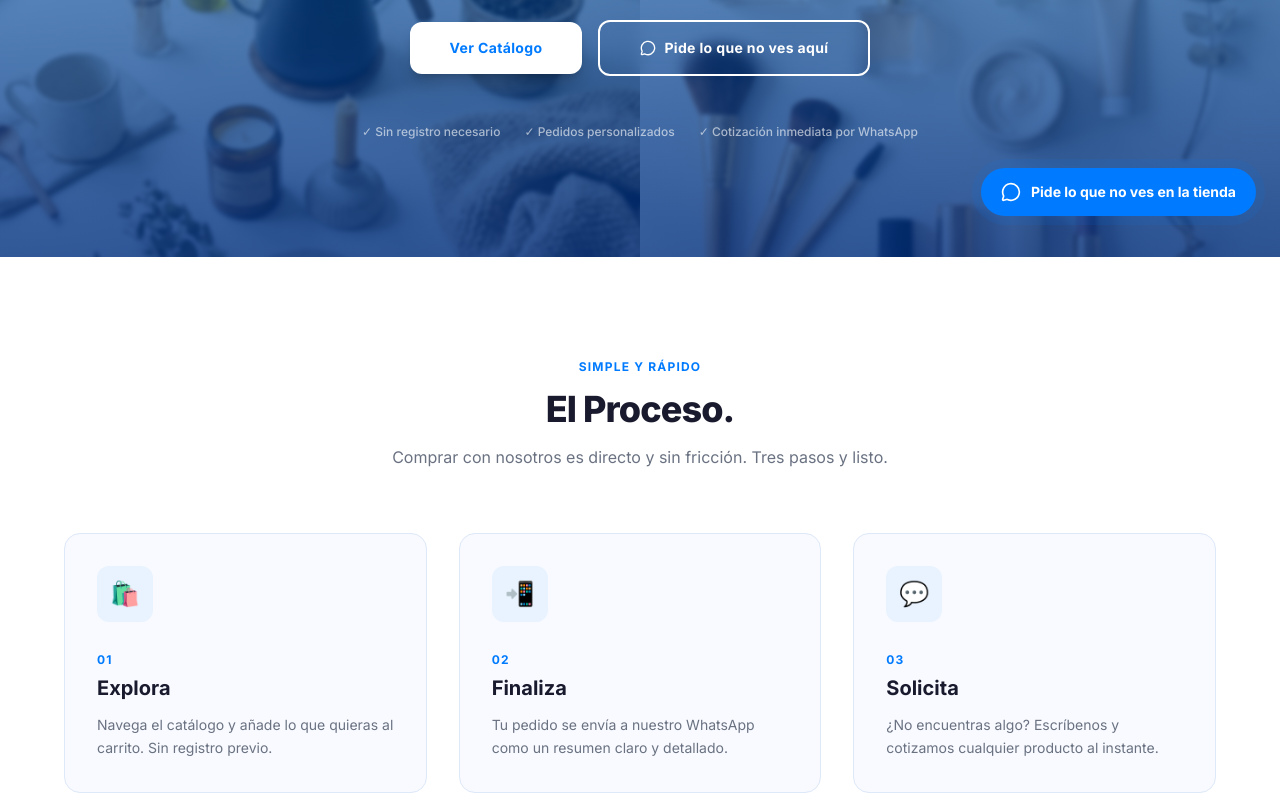
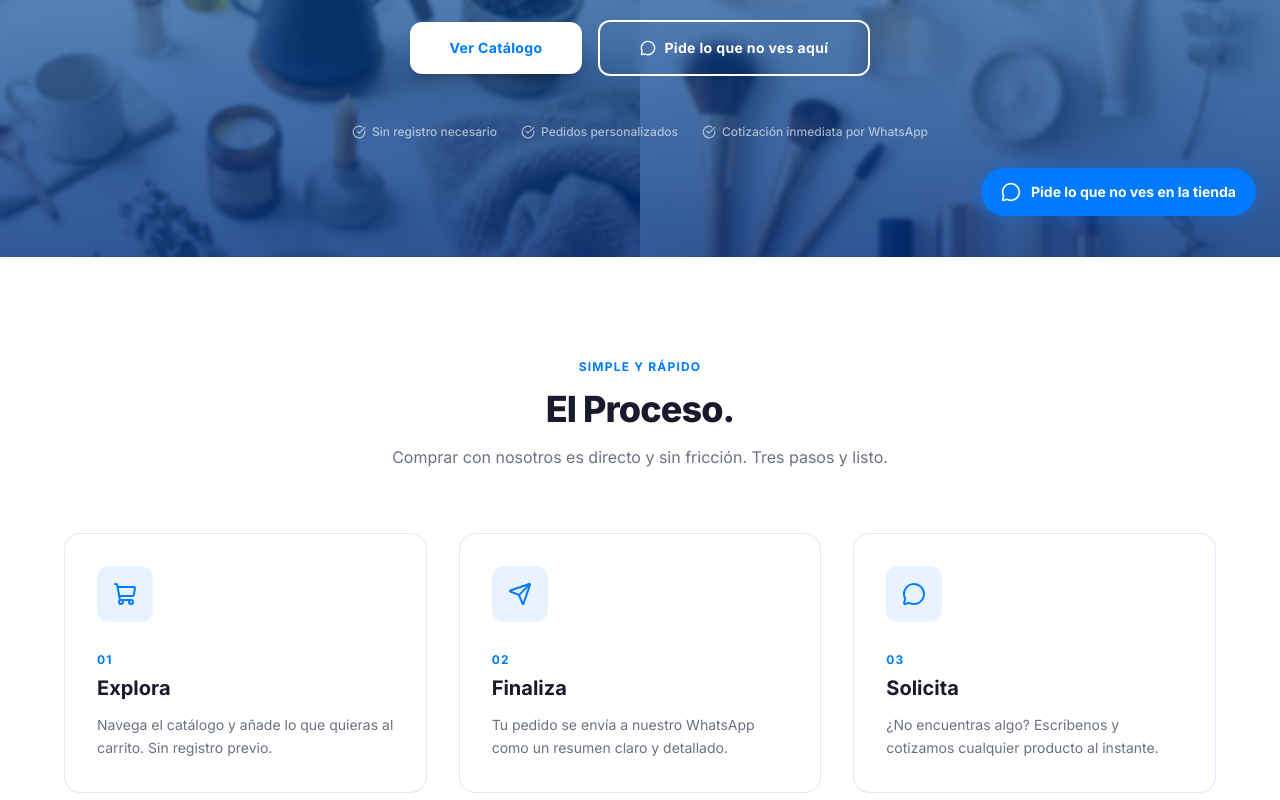
Before and after one commit to multiserviciosespecialescr/ecommerce, a Next.js app: page / in a window 1280 px wide. Shown: the part 560-1360 px from the top of the page. Built offline with nearby package versions, Linux system fonts and the light colour scheme.

Commit message:
UI: Fondo blanco puro, reemplazar todos los emojis con iconos Lucide

```diff
--- a/src/app/globals.css
+++ b/src/app/globals.css
@@ -12,7 +12,7 @@
   --brand: #007bff;
   --brand-dark: #0062cc;
   --brand-light: #e8f3ff;
-  --background: #f8faff;
+  --background: #ffffff;
   --foreground: #1a1a2e;
 }
 
--- a/src/app/page.tsx
+++ b/src/app/page.tsx
@@ -1,7 +1,7 @@
 "use client"
 
 import Link from 'next/link'
-import { Search, MessageCircle } from 'lucide-react'
+import { ShoppingCart, MessageCircle, CheckCircle, Sparkles, Send, Search } from 'lucide-react'
 
 export default function Home() {
   const handleCustomQuote = () => {
@@ -12,7 +12,7 @@ export default function Home() {
   }
 
   return (
-    <div className="w-full bg-[#f8faff]">
+    <div className="w-full bg-white">
 
       {/* ─── HERO ─── */}
       <section className="relative overflow-hidden min-h-[92vh] flex items-center justify-center">
@@ -41,7 +41,7 @@ export default function Home() {
 
           {/* Badge */}
           <div className="inline-flex items-center gap-2 bg-white/15 backdrop-blur-sm border border-white/30 rounded-full px-4 py-1.5 text-white/90 text-xs font-semibold tracking-widest uppercase mb-8">
-            ✦ Catálogo de Todo Tipo de Productos
+            <Sparkles className="w-3 h-3" /> Catálogo de Todo Tipo de Productos
           </div>
 
           {/* Título */}
@@ -74,9 +74,9 @@ export default function Home() {
 
           {/* Trust badges */}
           <div className="flex flex-wrap items-center justify-center gap-6 mt-12 text-white/60 text-xs font-medium">
-            <span>✓ Sin registro necesario</span>
-            <span>✓ Pedidos personalizados</span>
-            <span>✓ Cotización inmediata por WhatsApp</span>
+            <span className="flex items-center gap-1.5"><CheckCircle className="w-3.5 h-3.5" /> Sin registro necesario</span>
+            <span className="flex items-center gap-1.5"><CheckCircle className="w-3.5 h-3.5" /> Pedidos personalizados</span>
+            <span className="flex items-center gap-1.5"><CheckCircle className="w-3.5 h-3.5" /> Cotización inmediata por WhatsApp</span>
           </div>
         </div>
       </section>
@@ -92,13 +92,13 @@ export default function Home() {
 
           <div className="grid md:grid-cols-3 gap-8">
             {[
-              { num: '01', title: 'Explora', icon: '🛍️', desc: 'Navega el catálogo y añade lo que quieras al carrito. Sin registro previo.' },
-              { num: '02', title: 'Finaliza', icon: '📲', desc: 'Tu pedido se envía a nuestro WhatsApp como un resumen claro y detallado.' },
-              { num: '03', title: 'Solicita', icon: '💬', desc: '¿No encuentras algo? Escríbenos y cotizamos cualquier producto al instante.' },
+              { num: '01', title: 'Explora', Icon: ShoppingCart, desc: 'Navega el catálogo y añade lo que quieras al carrito. Sin registro previo.' },
+              { num: '02', title: 'Finaliza', Icon: Send, desc: 'Tu pedido se envía a nuestro WhatsApp como un resumen claro y detallado.' },
+              { num: '03', title: 'Solicita', Icon: MessageCircle, desc: '¿No encuentras algo? Escríbenos y cotizamos cualquier producto al instante.' },
             ].map((step) => (
-              <div key={step.num} className="bg-[#f8faff] border border-[#dde8f8] rounded-2xl p-8 hover:shadow-md hover:shadow-[#007bff]/10 transition-all">
-                <div className="w-14 h-14 rounded-xl flex items-center justify-center text-2xl mb-6" style={{ backgroundColor: '#e8f3ff' }}>
-                  {step.icon}
+              <div key={step.num} className="bg-white border border-[#dde8f8] rounded-2xl p-8 hover:shadow-md hover:shadow-[#007bff]/10 transition-all">
+                <div className="w-14 h-14 rounded-xl flex items-center justify-center mb-6" style={{ backgroundColor: '#e8f3ff' }}>
+                  <step.Icon className="w-6 h-6" style={{ color: '#007bff' }} />
                 </div>
                 <span className="text-[#007bff] text-xs font-bold tracking-widest">{step.num}</span>
                 <h3 className="text-xl font-bold text-[#1a1a2e] mt-1 mb-3">{step.title}</h3>
@@ -110,7 +110,7 @@ export default function Home() {
       </section>
 
       {/* ─── CTA FINAL ─── */}
-      <section className="py-24 px-6 bg-[#f8faff] border-t border-[#dde8f8]">
+      <section className="py-24 px-6 bg-white border-t border-[#dde8f8]">
         <div className="max-w-4xl mx-auto text-center">
           <div className="bg-gradient-to-br from-[#007bff] to-[#0062cc] rounded-3xl px-10 py-16 shadow-xl shadow-[#007bff]/30">
             <h2 className="text-3xl md:text-5xl font-extrabold text-white tracking-tight mb-6">
--- a/src/components/Catalog.tsx
+++ b/src/components/Catalog.tsx
@@ -3,7 +3,7 @@
 import { useState, useMemo } from 'react'
 import { Product } from '@/lib/supabase'
 import { ProductCard } from './ProductCard'
-import { Search, Filter, AlertCircle, SlidersHorizontal } from 'lucide-react'
+import { Search, Filter, AlertCircle, Package } from 'lucide-react'
 import { CATEGORIES } from '@/lib/constants'
 
 interface CatalogProps {
@@ -48,7 +48,9 @@ export function Catalog({ initialProducts, dbError }: CatalogProps) {
   if (initialProducts.length === 0) {
     return (
       <div className="py-32 text-center flex flex-col items-center">
-        <div className="w-16 h-16 rounded-2xl flex items-center justify-center text-3xl mb-6" style={{ backgroundColor: '#e8f3ff' }}>📦</div>
+        <div className="w-16 h-16 rounded-2xl flex items-center justify-center mb-6" style={{ backgroundColor: '#e8f3ff' }}>
+          <Package className="w-7 h-7" style={{ color: '#007bff' }} />
+        </div>
         <h3 className="text-2xl font-bold text-[#1a1a2e] mb-3">Catálogo vacío</h3>
         <p className="text-gray-500 text-sm">No hay artículos disponibles por el momento.</p>
       </div>
```
